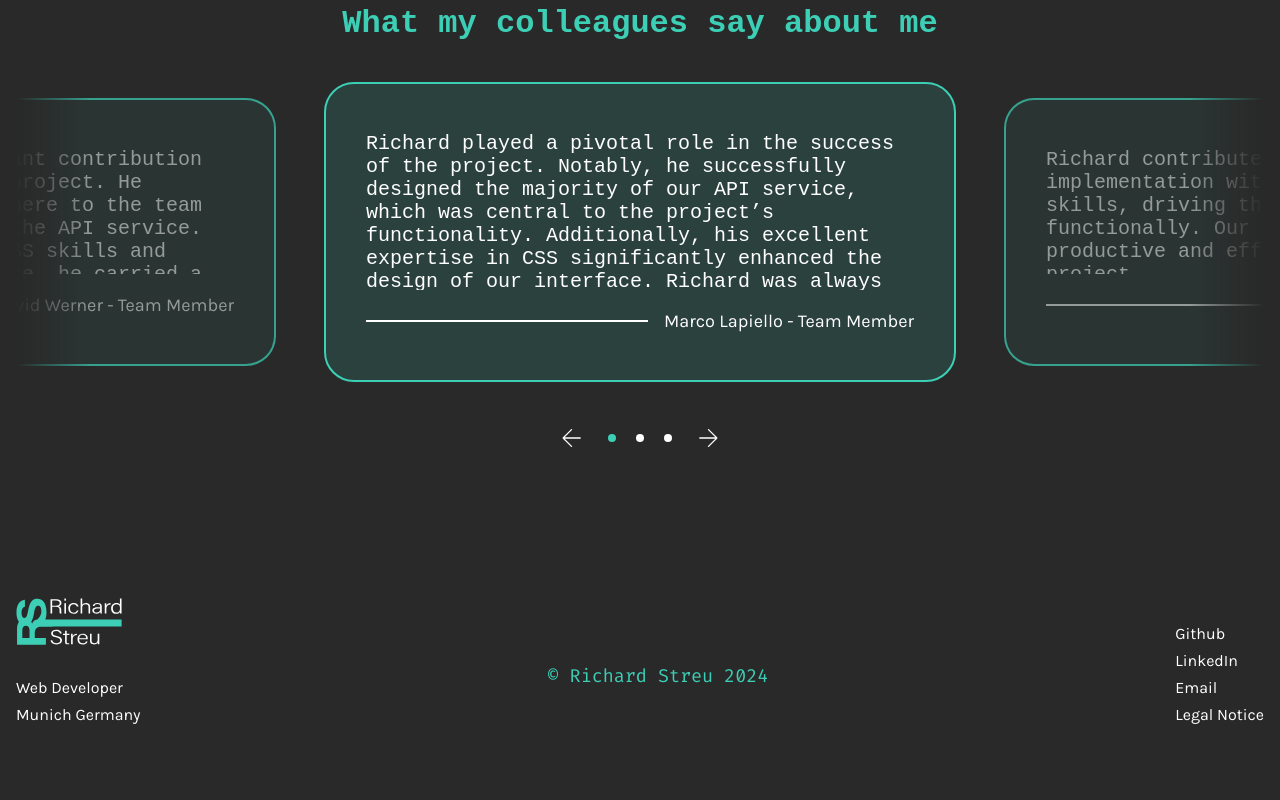
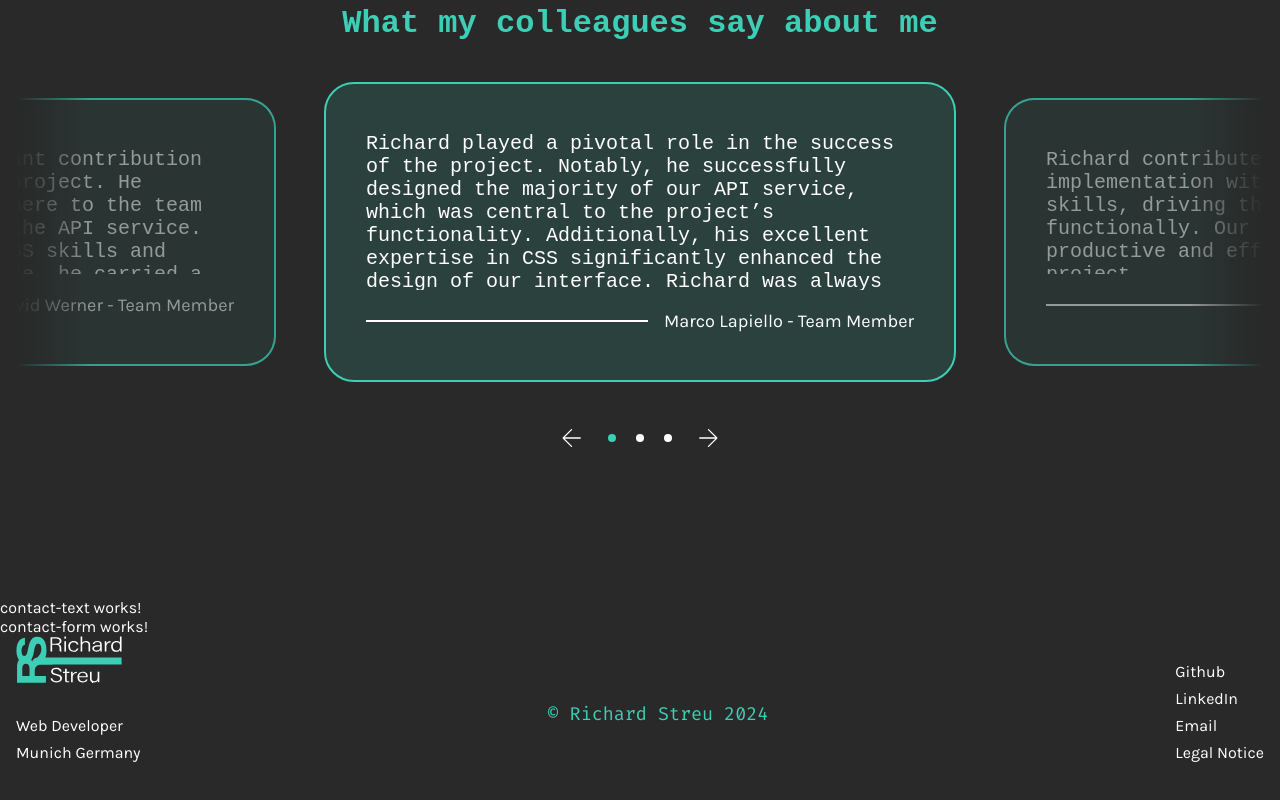
Before and after one commit to RichardStreu/portfolioAngular, an Angular app: page / in a window 1280 px wide. Shown: the part 3383-4183 px from the top of the page. Built offline with nearby package versions, Linux system fonts and the light colour scheme.

Commit message:
feat: add contact section to landing page with contact text and form components

```diff
--- a/src/app/landing-page/landing-page.component.html
+++ b/src/app/landing-page/landing-page.component.html
@@ -4,4 +4,5 @@
   <app-c-skillset></app-c-skillset>
   <app-d-projects></app-d-projects>
   <app-e-references></app-e-references>
+  <app-f-contact></app-f-contact>
 </main>
--- a/src/app/landing-page/landing-page.component.ts
+++ b/src/app/landing-page/landing-page.component.ts
@@ -4,11 +4,12 @@ import { BAboutmeComponent } from './sections/b-aboutme/b-aboutme.component';
 import { CSkillsetComponent } from './sections/c-skillset/c-skillset.component';
 import { DProjectsComponent } from './sections/d-projects/d-projects.component';
 import { EReferencesComponent } from './sections/e-references/e-references.component';
+import { FContactComponent } from './sections/f-contact/f-contact.component';
 
 @Component({
   selector: 'app-landing-page',
   standalone: true,
-  imports: [AHeroComponent, BAboutmeComponent, CSkillsetComponent, DProjectsComponent, EReferencesComponent],
+  imports: [AHeroComponent, BAboutmeComponent, CSkillsetComponent, DProjectsComponent, EReferencesComponent, FContactComponent],
   templateUrl: './landing-page.component.html',
   styleUrl: './landing-page.component.scss'
 })
--- /dev/null
+++ b/src/app/landing-page/sections/f-contact/contact-form/contact-form.component.html
@@ -0,0 +1 @@
+<p>contact-form works!</p>
--- /dev/null
+++ b/src/app/landing-page/sections/f-contact/contact-text/contact-text.component.html
@@ -0,0 +1 @@
+<p>contact-text works!</p>
--- a/src/app/landing-page/sections/f-contact/f-contact.component.html
+++ b/src/app/landing-page/sections/f-contact/f-contact.component.html
@@ -1 +1,4 @@
-<p>f-contact works!</p>
+<section class="contact-section">
+  <app-contact-text></app-contact-text>
+  <app-contact-form></app-contact-form>
+</section>
--- a/src/app/landing-page/sections/f-contact/f-contact.component.ts
+++ b/src/app/landing-page/sections/f-contact/f-contact.component.ts
@@ -1,9 +1,11 @@
 import { Component } from '@angular/core';
+import { ContactTextComponent } from './contact-text/contact-text.component';
+import { ContactFormComponent } from './contact-form/contact-form.component';
 
 @Component({
   selector: 'app-f-contact',
   standalone: true,
-  imports: [],
+  imports: [ContactTextComponent, ContactFormComponent],
   templateUrl: './f-contact.component.html',
   styleUrl: './f-contact.component.scss'
 })
```
Also changed, not shown: src/app/landing-page/sections/f-contact/contact-form/contact-form.component.ts (added, +12 -0 lines), src/app/landing-page/sections/f-contact/contact-text/contact-text.component.ts (added, +12 -0 lines), src/app/landing-page/sections/f-contact/contact-form/contact-form.component.scss (added), src/app/landing-page/sections/f-contact/contact-text/contact-text.component.scss (added), 2 other files (tests, documents, lock files or other folders).
